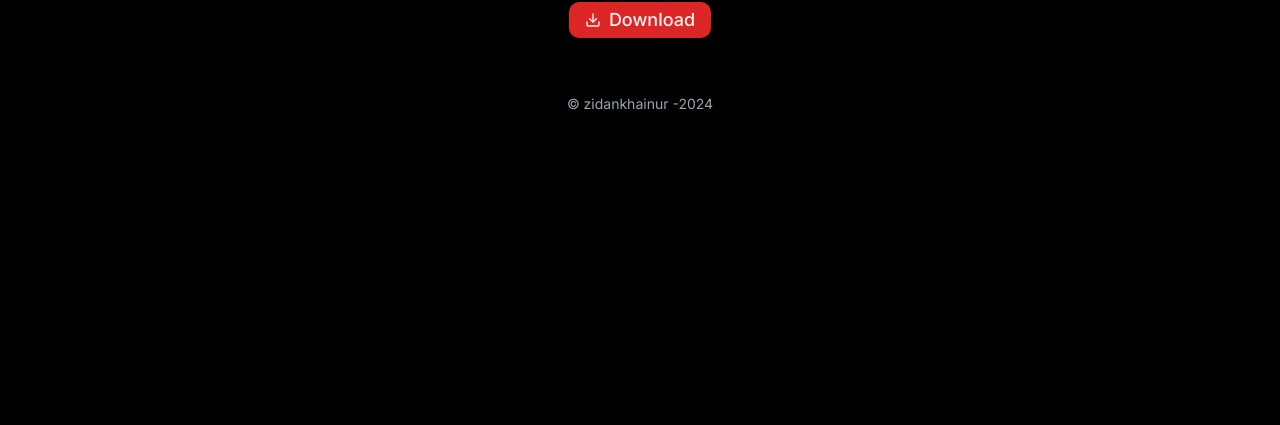
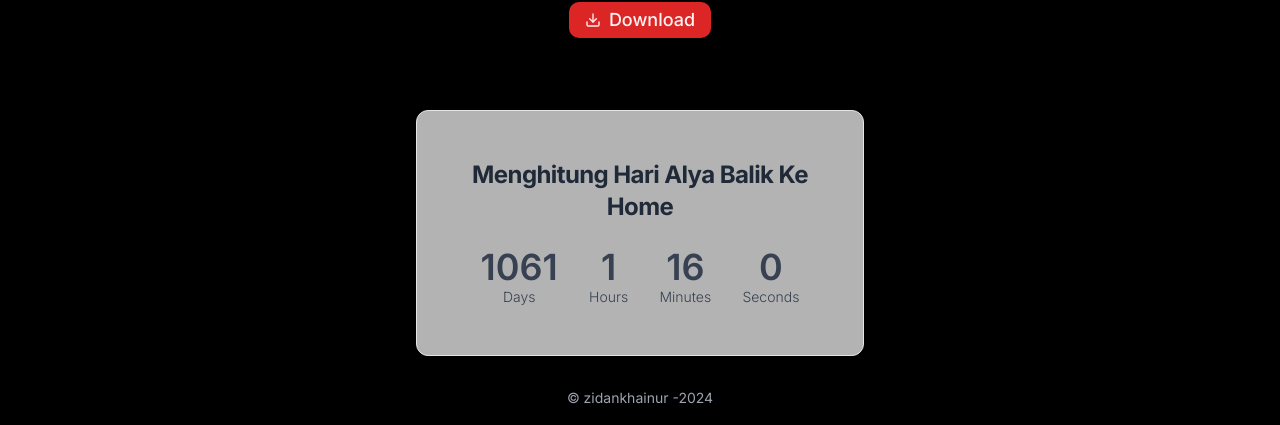
Before and after one commit to zidankhainur2/hbd-alya, a Next.js app: page /home in a window 1280 px wide. Shown: the part 1972-2397 px from the top of the page. Before the commit the page ends 2106 px from the top, so only its background shows below. Built offline with nearby package versions, Linux system fonts and the light colour scheme.

Commit message:
add countdown

```diff
--- /dev/null
+++ b/app/components/Countdown.tsx
@@ -0,0 +1,80 @@
+import { Card, CardContent, CardHeader, CardTitle } from "@/components/ui/card";
+import { useEffect, useState } from "react";
+
+const Countdown: React.FC = () => {
+  const [timeLeft, setTimeLeft] = useState({
+    days: 0,
+    hours: 0,
+    minutes: 0,
+    seconds: 0,
+  });
+
+  const countDownDate = new Date("Aug 30, 2027 18:00:00").getTime();
+
+  useEffect(() => {
+    const interval = setInterval(() => {
+      const now = new Date().getTime();
+      const distance = countDownDate - now;
+
+      if (distance < 0) {
+        clearInterval(interval);
+        setTimeLeft({
+          days: 0,
+          hours: 0,
+          minutes: 0,
+          seconds: 0,
+        });
+      } else {
+        const days = Math.floor(distance / (1000 * 60 * 60 * 24));
+        const hours = Math.floor(
+          (distance % (1000 * 60 * 60 * 24)) / (1000 * 60 * 60)
+        );
+        const minutes = Math.floor((distance % (1000 * 60 * 60)) / (1000 * 60));
+        const seconds = Math.floor(((distance % 1000) * 60) / 1000);
+
+        setTimeLeft({
+          days,
+          hours,
+          minutes,
+          seconds,
+        });
+      }
+    }, 1000);
+
+    return () => clearInterval(interval);
+  }, [countDownDate]);
+
+  return (
+    <div className="flex justify-center items-center py-6 bg-black">
+      <Card className="max-w-xs md:max-w-md w-full shadow-lg rounded-lg bg-white/70 backdrop-blur-md p-4 md:p-6">
+        <CardHeader>
+          <CardTitle className="text-center text-xl md:text-2xl font-bold text-gray-800">
+            Menghitung Hari Alya Balik Ke Home
+          </CardTitle>
+        </CardHeader>
+        <CardContent>
+          <div className="flex justify-around text-2xl md:text-4xl font-semibold text-gray-700">
+            <div className="flex flex-col items-center">
+              <span>{timeLeft.days}</span>
+              <span className="text-xs md:text-sm font-light">Days</span>
+            </div>
+            <div className="flex flex-col items-center">
+              <span>{timeLeft.hours}</span>
+              <span className="text-xs md:text-sm font-light">Hours</span>
+            </div>
+            <div className="flex flex-col items-center">
+              <span>{timeLeft.minutes}</span>
+              <span className="text-xs md:text-sm font-light">Minutes</span>
+            </div>
+            <div className="flex flex-col items-center">
+              <span>{timeLeft.seconds}</span>
+              <span className="text-xs md:text-sm font-light">Seconds</span>
+            </div>
+          </div>
+        </CardContent>
+      </Card>
+    </div>
+  );
+};
+
+export default Countdown;
--- a/app/home/page.tsx
+++ b/app/home/page.tsx
@@ -1,4 +1,7 @@
+"use client";
+
 import Album from "../components/Album";
+import Countdown from "../components/Countdown";
 import MovieVideo from "../components/MovieVideo";
 import PopupPesan from "../components/PopUpPesan";
 
@@ -13,6 +16,7 @@ export default function Home() {
         </p>
       </a>
       <PopupPesan />
+      <Countdown />
     </div>
   );
 }
```
